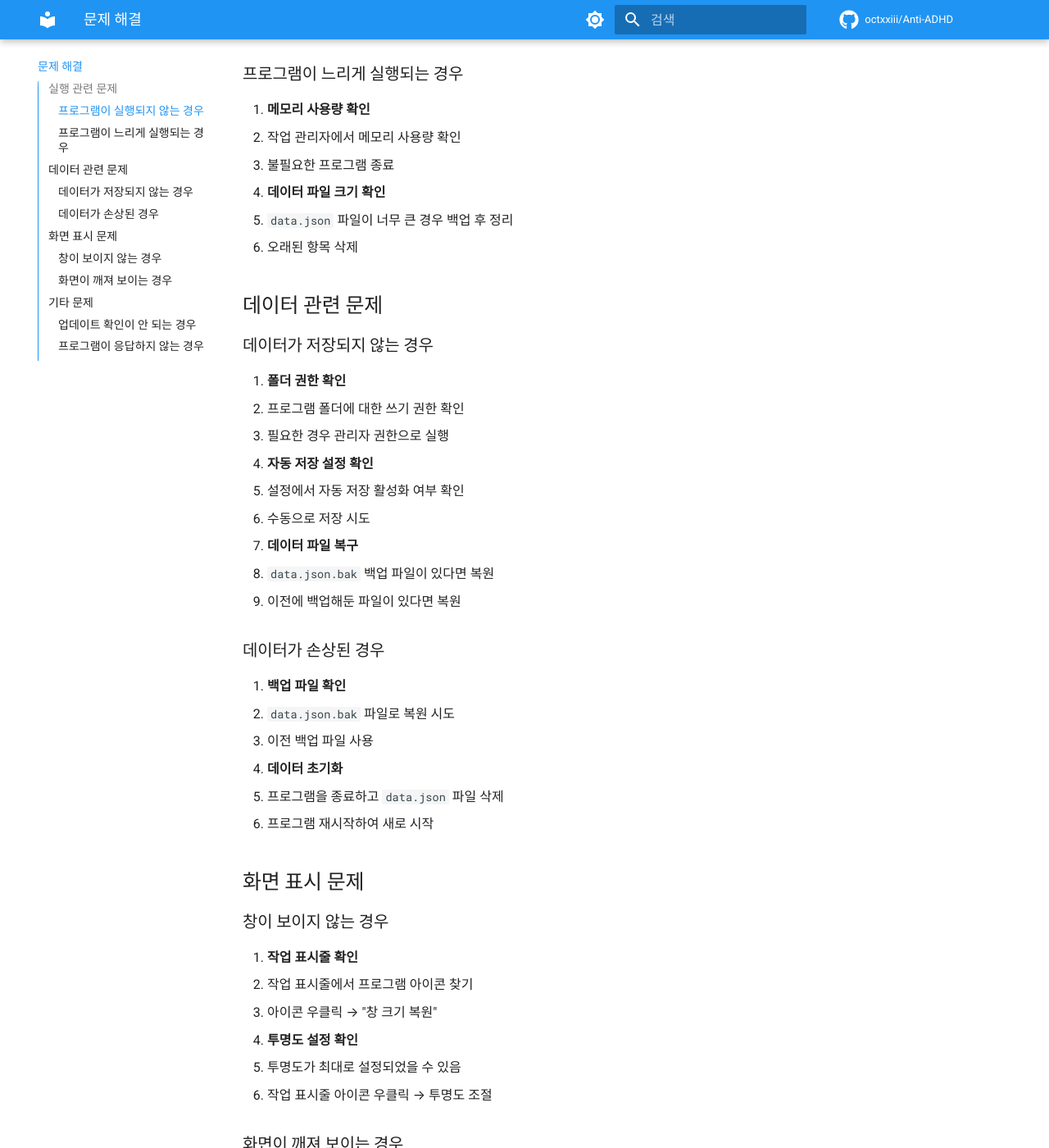
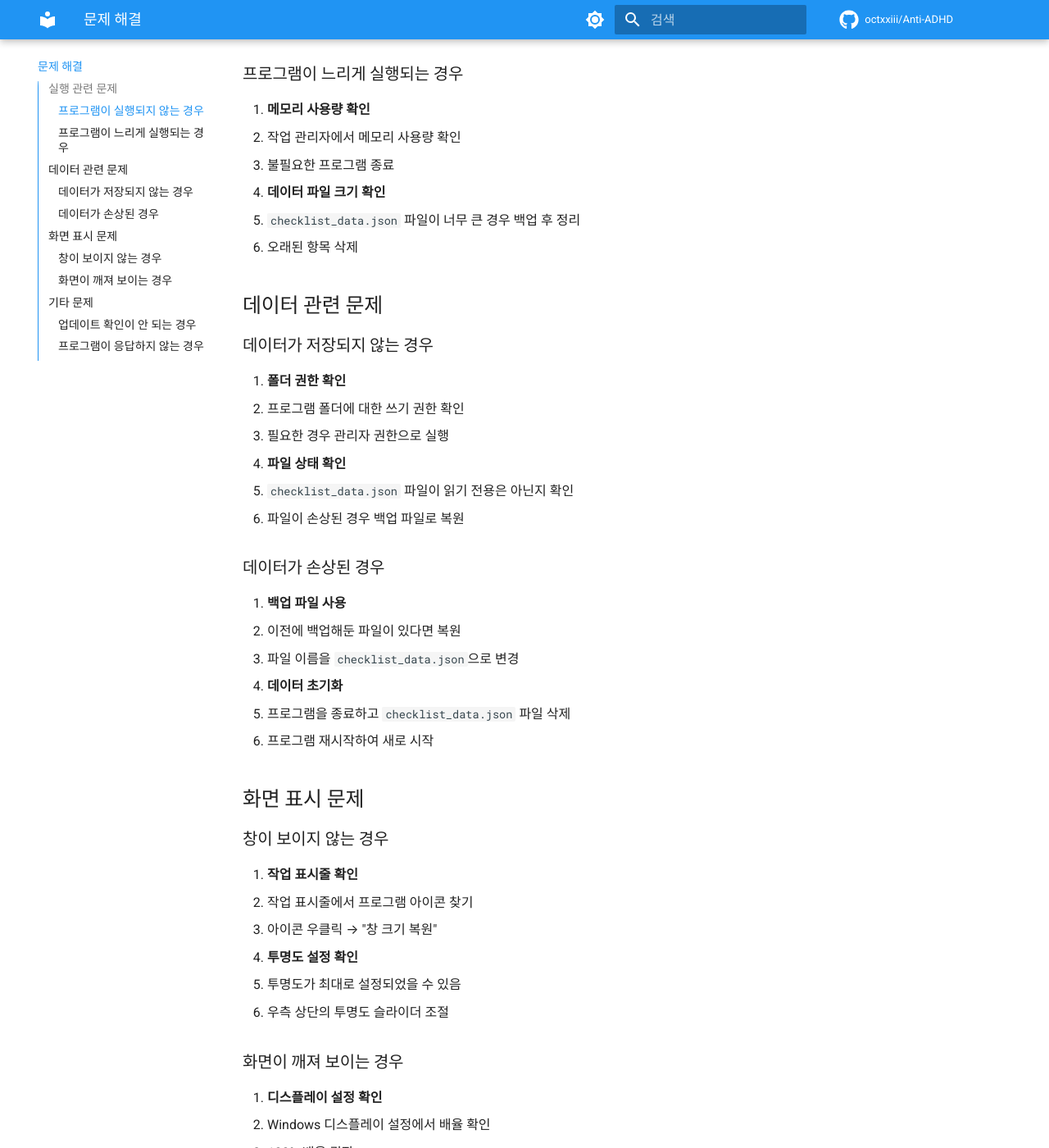
Before and after one commit to octxxiii/Anti-ADHD-Desktop-App-, an MkDocs documentation site: the page built from docs/troubleshooting.md, in a window 1280 px wide and 1400 px high, scrolled down 542 px. Shown: the whole window at 82% size. Built offline with MkDocs 1.6.1 and Material for MkDocs 9.7.7, drawn with Linux system fonts in a browser that asks for light colours; comment, search, counter and statistics services are not loaded; some of the changed text lies outside the part shown.

Commit message:
docs: 사용자 가이드와 문제 해결 가이드 실제 구현과 일치하도록 수정

```diff
--- a/docs/troubleshooting.md
+++ b/docs/troubleshooting.md
@@ -22,7 +22,7 @@
    - 불필요한 프로그램 종료
 
 2. **데이터 파일 크기 확인**
-   - `data.json` 파일이 너무 큰 경우 백업 후 정리
+   - `checklist_data.json` 파일이 너무 큰 경우 백업 후 정리
    - 오래된 항목 삭제
 
 ## 데이터 관련 문제
@@ -33,22 +33,18 @@
    - 프로그램 폴더에 대한 쓰기 권한 확인
    - 필요한 경우 관리자 권한으로 실행
 
-2. **자동 저장 설정 확인**
-   - 설정에서 자동 저장 활성화 여부 확인
-   - 수동으로 저장 시도
-
-3. **데이터 파일 복구**
-   - `data.json.bak` 백업 파일이 있다면 복원
-   - 이전에 백업해둔 파일이 있다면 복원
+2. **파일 상태 확인**
+   - `checklist_data.json` 파일이 읽기 전용은 아닌지 확인
+   - 파일이 손상된 경우 백업 파일로 복원
 
 ### 데이터가 손상된 경우
 
-1. **백업 파일 확인**
-   - `data.json.bak` 파일로 복원 시도
-   - 이전 백업 파일 사용
+1. **백업 파일 사용**
+   - 이전에 백업해둔 파일이 있다면 복원
+   - 파일 이름을 `checklist_data.json`으로 변경
 
 2. **데이터 초기화**
-   - 프로그램을 종료하고 `data.json` 파일 삭제
+   - 프로그램을 종료하고 `checklist_data.json` 파일 삭제
    - 프로그램 재시작하여 새로 시작
 
 ## 화면 표시 문제
@@ -61,7 +57,7 @@
 
 2. **투명도 설정 확인**
    - 투명도가 최대로 설정되었을 수 있음
-   - 작업 표시줄 아이콘 우클릭 → 투명도 조절
+   - 우측 상단의 투명도 슬라이더 조절
 
 ### 화면이 깨져 보이는 경우
 
@@ -91,7 +87,6 @@
    - Ctrl + Alt + Delete → 작업 관리자
    - Anti-ADHD 프로세스 종료
 
-2. **임시 파일 정리**
-   - 프로그램 종료
-   - `%temp%` 폴더의 관련 임시 파일 삭제
-   - 프로그램 재시작
+2. **프로그램 재시작**
+   - 프로그램 완전 종료
+   - 잠시 후 재시작
```
Also changed, not shown: docs/user-guide.md (+6 -8 lines).
